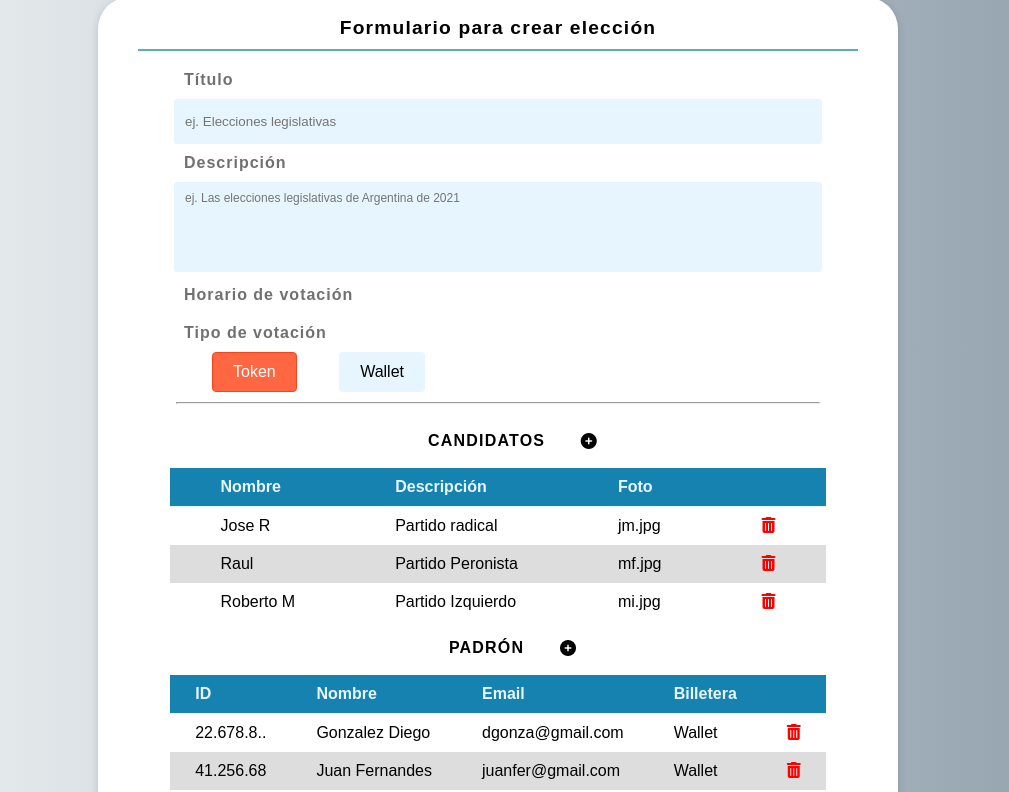
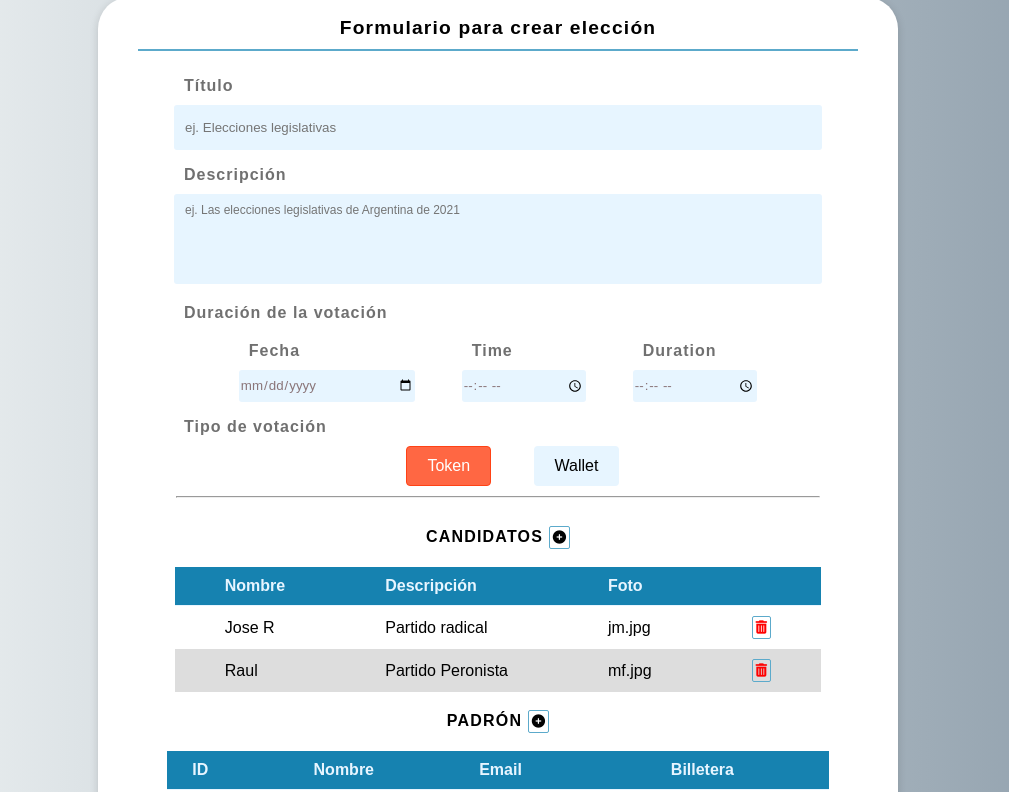
Before and after one commit to albertoalejandro10/pollings, a website: page src/index.html in a window 1280 px wide. Shown: the part 163-955 px from the top of the page, without its empty margins (142-1151 px from the left). Drawn offline with Linux system fonts and the light colour scheme.

Commit message:
add and remove rows from tables

```diff
--- a/src/css/board.css
+++ b/src/css/board.css
@@ -1,18 +1,3 @@
-
-/* Colors */
-:root {
-    --primary-color: #1682B0;
-    --easy-blue: #5CAACB;
-    --soft-blue: #e7f5ff;
-    --secondary-color: #FF4215;
-    --soft-orange: #FF6743;
-    --third-color: #FFBD15;
-    --soft-yellow: #FFCA43;
-    --label-titles: #707070;
-    --black: #020202;
-    --silver: #9DA2AB;
-    --just-white: #fff;
-}
 
 /* Estilos para las tablas */
 .form-table {
@@ -40,9 +25,25 @@ caption {
     margin: 8px 0;
 }
 
+caption button {
+    padding: 3px;
+    border-radius: 2px;
+    border: 1px solid var(--easy-blue);
+    background: transparent;
+}
+
+caption button:hover {
+    background: #e7f5ff;
+    border: 1px solid #1682B0;
+}
+
 caption i {
     color: var(--black);
     cursor: pointer;
+}
+
+caption i:hover {
+    color: #1682B0;
 }
 
 table {
@@ -79,3 +80,14 @@ tr td i {
     color: red;
     cursor: pointer;
 }
+
+tr td button {
+    padding: 3px;
+    border-radius: 2px;
+    border: 1px solid var(--easy-blue);
+    background: transparent;
+}
+
+tr td button:hover {
+    border: 1px solid red;
+}
--- a/src/css/main.css
+++ b/src/css/main.css
@@ -137,6 +137,7 @@ section {
     padding: 10px;
     letter-spacing: 1px;
     cursor: pointer;
+    margin-top: 6px;
 }
 
 .form-date .form-label,
@@ -212,6 +213,43 @@ section {
     margin: 0 auto;
 }
 
+.group-date-input {
+    display: flex;
+    flex-wrap: nowrap;
+    justify-content: space-between;
+    width: 80%;
+    margin: 0 auto;
+}
+
+.group-date-input label {
+    display: inline-block;
+    font-weight: 700;
+    color: var(--label-titles);
+    padding: 10px;
+    letter-spacing: 1px;
+    cursor: pointer;
+}
+
+.group-date,
+.group-time,
+.group-duration {
+    display: flex;
+    flex-direction: column;
+    align-items: stretch;
+}
+
+.group-date {
+    width: 34%;
+}
+
+.group-time {
+    width: 24%;
+}
+
+.group-duration {
+    width: 24%;
+}
+
 /* [type="checkbox"] {
     display: none;
 }
@@ -248,6 +286,7 @@ section {
 
 .form-type div {
     width: 40%;
+    margin: 0 auto;
 }
 
 .form-type input[type="radio"] {
--- a/src/index.html
+++ b/src/index.html
@@ -1,5 +1,5 @@
 <!DOCTYPE html>
-<html lang="en">
+<html lang="es">
 <head>
     <meta charset="UTF-8">
     <meta http-equiv="X-UA-Compatible" content="IE=edge">
@@ -42,19 +42,21 @@
                     </div>
 
                     <div class="form-date">
-                        <label class="form-label">Horario de votación</label>
-
+                        <label class="form-label">Duración de la votación</label>
+                        <div class="group-date-input">
                             <div class="group-date">
-                            <label></label>
+                                <label for="start-date">Fecha</label>
+                                <input class="form__group-input date" type="date" id="start-date" name="start-date" required>
                             </div>
-
-                        <!-- <p>Inicia desde </p>
-                        <input class="form__group-input date" type="date" id="start-date" name="polldate-start" required>
-                        <input class="form__group-input date" type="time" id="start-time" name="polltime-start" required>
-
-                        <p>hasta </p>
-                        <input class="form__group-input date" type="date" id="end-date" name="polldate-end" required>
-                        <input class="form__group-input date" type="time" id="end-time" name="polltime-end" required> -->
+                            <div class="group-time">
+                                <label for="start-time">Time</label>
+                                <input class="form__group-input date" type="time" id="start-time" name="start-time" required>
+                            </div>
+                            <div class="group-duration">
+                                <label for="time-duration">Duration</label>
+                                <input class="form__group-input date" type="time" id="time-duration" name="time-duration" required>
+                            </div>
+                        </div>
                     </div>
 
                     <div class="form-type">
@@ -72,8 +74,8 @@
 
                     <div class="form-table">
                         <div class="form__table-candidates">
-                            <table>
-                                <caption>Candidatos <span><i class="fas fa-plus-circle"></i></span></caption>
+                            <table id="candidates">
+                                <caption>Candidatos <button type="button" onclick="addRow()"><i class="fas fa-plus-circle"></i></button></caption>
                                 <thead>
                                     <tr>
                                         <th>Nombre</th>
@@ -82,29 +84,25 @@
                                         <th>&nbsp</th>
                                     </tr>
                                 </thead>
-                                <tr>
+                                <tbody id="tbody">
+                                    <tr id="row-0">
                                         <td>Jose R</td>
                                         <td>Partido radical</td>
                                         <td>jm.jpg</td>
-                                    <td><i class="fas fa-trash-alt"></i></td>
+                                        <td><button type="button" onclick="deleteRow(0)"><i class="fas fa-trash-alt"></i></button></td>
                                     </tr>
-                                <tr>
+                                    <tr id="row-1">
                                         <td>Raul</td>
                                         <td>Partido Peronista</td>
                                         <td>mf.jpg</td>
-                                    <td><i class="fas fa-trash-alt"></i></td>
+                                        <td><button type="button" onclick="deleteRow(1)"><i class="fas fa-trash-alt"></i></button></td>
                                     </tr>
-                                <tr>
-                                    <td>Roberto M</td>
-                                    <td>Partido Izquierdo</td>
-                                    <td>mi.jpg</td>
-                                    <td><i class="fas fa-trash-alt"></i></td>
-                                </tr>
+                                </tbody>
                             </table>
                         </div>
                         <div class="form__table-census">
-                            <table>
-                                <caption>Padrón <span><i class="fas fa-plus-circle"></i></span></caption>
+                            <table id="census">
+                                <caption>Padrón <button type="button" onclick="addRowCensus()"><i class="fas fa-plus-circle"></i></span></caption>
                                 <thead>
                                     <tr>
                                         <th>ID</th>
@@ -114,20 +112,22 @@
                                         <th>&nbsp</th>
                                     </tr>
                                 </thead>
-                                <tr>
-                                    <td>22.678.8..</td>
+                                <tbody id="tbody-census">
+                                    <tr id="row-0-census">
+                                        <td>22.678.8.</td>
                                         <td>Gonzalez Diego</td>
                                         <td>dgonza@gmail.com</td>
                                         <td>Wallet</td>
-                                    <td><i class="fas fa-trash-alt"></i></td>
+                                        <td><button type="button" onclick="deleteRowCensus(0)"><i class="fas fa-trash-alt"></i></button></i></td>
                                     </tr>
-                                <tr>
+                                    <tr id="row-1-census">
                                         <td>41.256.68</td>
                                         <td>Juan Fernandes</td>
                                         <td>juanfer@gmail.com</td>
                                         <td>Wallet</td>
-                                    <td><i class="fas fa-trash-alt"></i></td>
+                                        <td><button type="button" onclick="deleteRowCensus(1)"><i class="fas fa-trash-alt"></i></button></td>
                                     </tr>
+                                </tbody>
                             </table>
                         </div>
                     </div>
--- a/src/js/forms-candidates.js
+++ b/src/js/forms-candidates.js
@@ -0,0 +1,33 @@
+let n = 2;
+const addRow = () => {
+    let tbody = document.getElementById('tbody');
+    let row = document.createElement('tr');
+    n++;
+    row.id = `row-${n}`;
+
+
+    let row_data_1 = document.createElement('td');
+    row_data_1.innerHTML = "Messi";
+    let row_data_2 = document.createElement('td');
+    row_data_2.innerHTML = "Partido raro";
+    let row_data_3 = document.createElement('td');
+    row_data_3.innerHTML = "messi.jpg";
+    let row_data_4 = document.createElement('td');
+    row_data_4.innerHTML = `<button type="button" onclick="deleteRow( ${n++} )"><i class="fas fa-trash-alt"></i></button>`;
+
+    row.appendChild(row_data_1);
+    row.appendChild(row_data_2);
+    row.appendChild(row_data_3);
+    row.appendChild(row_data_4);
+    tbody.appendChild(row);
+}
+
+const deleteRow = (index) => {
+    let table = document.getElementById("candidates");
+    let rowCount = table.rows.length;
+
+    if(rowCount <= 2)
+        alert('No se puede eliminar más');
+    else
+        document.getElementById(`row-${index}`).remove();
+}
--- a/src/js/forms-census.js
+++ b/src/js/forms-census.js
@@ -1,32 +1,40 @@
-// const form = document.getElementById('form');
-// const inputs = document.querySelectorAll('#form input, #form textarea');
-// const title = document.getElementById('title');
-// const description = document.getElementById('description');
+let m = 2;
+const addRowCensus = () => {
+    let tbody_2 = document.getElementById('tbody-census');
+    let row_2 = document.createElement('tr');
+    m++;
+    row_2.id = `row-${m}-census`;
 
-// const regex = {
-// 	title: /^[a-zA-Z0-9\_\-]{4,16}$/, // Letras, numeros, guion y guion_bajo
-// 	description: /^[a-zA-ZÀ-ÿ\s]{20,600}$/, // Letras y espacios, pueden llevar acentos.
-//     description_table: /^[a-zA-ZÀ-ÿ\s]{10,30}$/, // Letras y espacios, pueden llevar acentos.
-//     name: /^[a-zA-ZÀ-ÿ\s]{1,40}$/, // Letras y espacios, pueden llevar acentos.
-// 	mail: /^[a-zA-Z0-9_.+-]+@[a-zA-Z0-9-]+\.[a-zA-Z0-9-.]+$/,
-// 	number: /^\d{7,14}$/ // 7 a 14 numeros.
-// }
 
-// const fields = {
-// 	title: false,
-// 	description: false,
-//     description_table: false,
-//     name: false,
-// 	mail: false,
-//     number: false,
-// }
+    let row_2_data_1 = document.createElement('td');
+    row_2_data_1.innerHTML = "25.265.058";
 
-// inputs.forEach( input => {
-//     input.addEventListener('keyup', () => {
-//         console.log('Tecla levantada');
-//     });
-// });
+    let row_2_data_2 = document.createElement('td');
+    row_2_data_2.innerHTML = "Alberto";
 
-// form.addEventListener('submit', (e) => {
-//     e.preventDefault
-// })
+    let row_2_data_3 = document.createElement('td');
+    row_2_data_3.innerHTML = "alberto@gmail.com";
+
+    let row_2_data_4 = document.createElement('td');
+    row_2_data_4.innerHTML = "Wallet";
+
+    let row_2_data_5 = document.createElement('td');
+    row_2_data_5.innerHTML = `<button type="button" onclick="deleteRowCensus(${m++})"><i class="fas fa-trash-alt"></i></button>`;
+
+    row_2.appendChild(row_2_data_1);
+    row_2.appendChild(row_2_data_2);
+    row_2.appendChild(row_2_data_3);
+    row_2.appendChild(row_2_data_4);
+    row_2.appendChild(row_2_data_5);
+    tbody_2.appendChild(row_2);
+}
+
+const deleteRowCensus = (index) => {
+    let table = document.getElementById("census");
+    let rowCount = table.rows.length;
+
+    if(rowCount <= 2)
+        alert('No se puede eliminar más');
+    else
+        document.getElementById(`row-${index}-census`).remove();
+}
```
Lines whose indentation alone changed are shown as unchanged.
